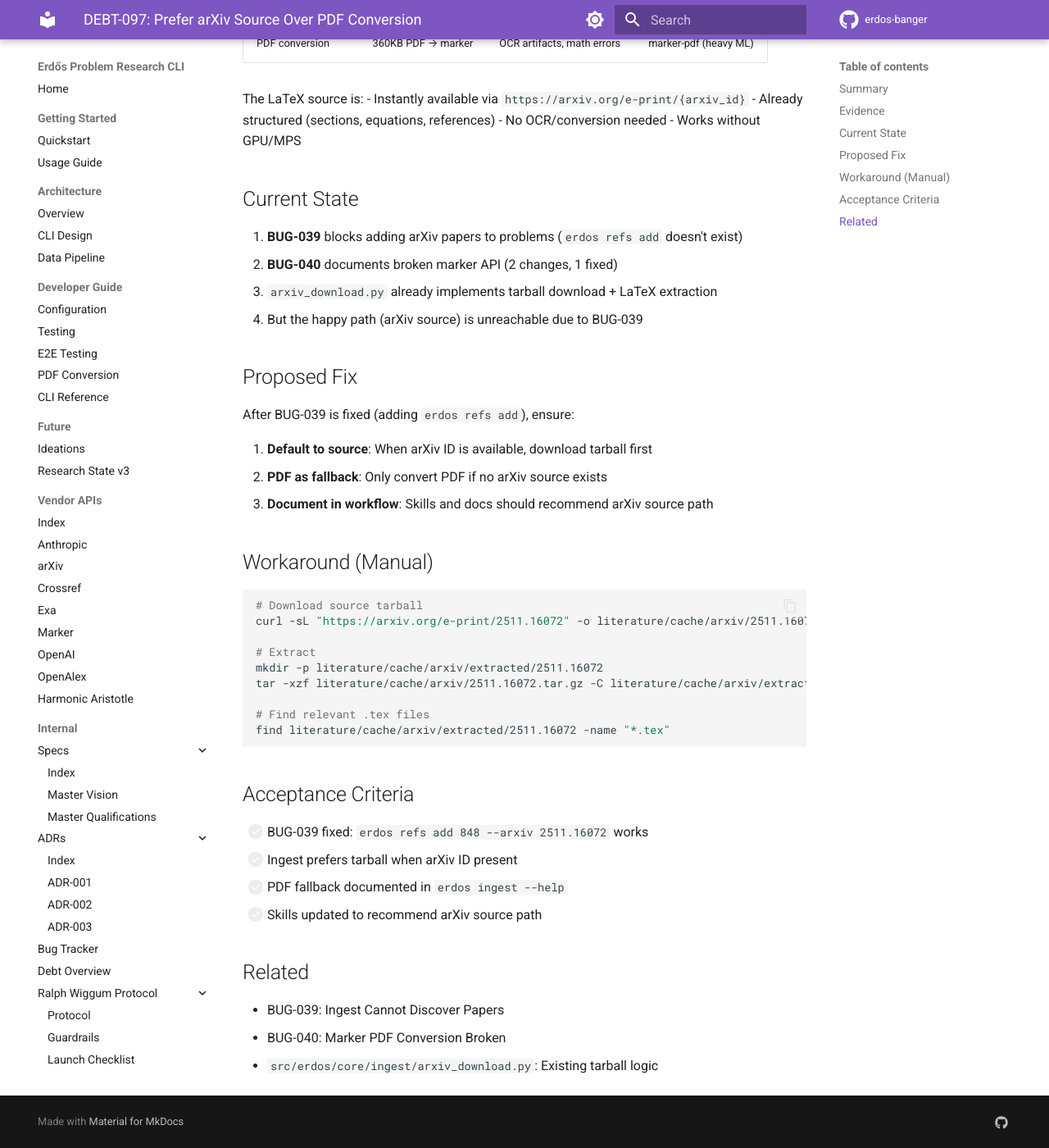
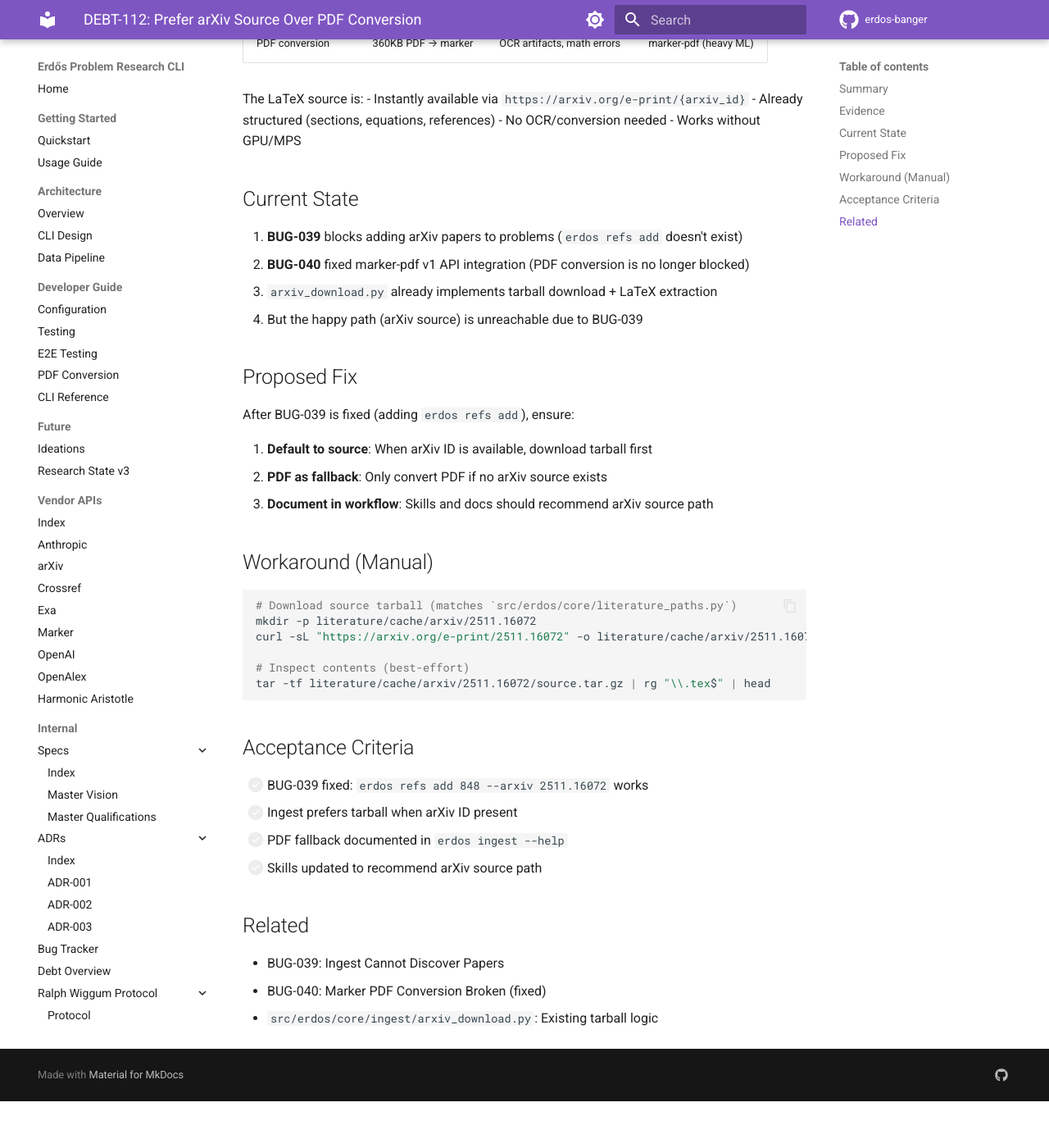
Before and after one commit to research-developer/erdos-banger, an MkDocs documentation site: the page built from docs/_debt/debt-112-prefer-arxiv-source-over-pdf.md, in a window 1280 px wide and 1400 px high, scrolled down 608 px. Shown: the whole window at 82% size. Built offline with MkDocs 1.6.1 and Material for MkDocs 9.7.7, drawn with Linux system fonts in a browser that asks for light colours; comment, search, counter and statistics services are not loaded; after the commit the page ends 1951 px from its top, so only the background shows below that; some of the changed text lies outside the part shown.

Commit message:
docs(debt): introduce DEBT-112 for preferring arXiv source over PDF conversion
- Added a new document outlining the rationale for preferring arXiv LaTeX source over PDF conversion during literature ingestion, highlighting benefits such as reduced errors and dependencies.
- Documented the current state of related bugs and proposed fixes, including the need for a new command to add arXiv references.
- Included acceptance criteria and a manual workaround for downloading arXiv source tarballs.
- Related to existing bugs (BUG-039 and BUG-040) affecting the ingestion workflow.

````diff
--- a/docs/_debt/debt-097-prefer-arxiv-source-over-pdf.md
+++ b/docs/_debt/debt-112-prefer-arxiv-source-over-pdf.md
@@ -1,7 +1,7 @@
-# DEBT-097: Prefer arXiv Source Over PDF Conversion
+# DEBT-112: Prefer arXiv Source Over PDF Conversion
 
 **Created:** 2026-01-26
-**Priority:** Medium
+**Priority:** P2
 **Component:** `erdos ingest`, `erdos.core.ingest`
 
 ## Summary
@@ -26,7 +26,7 @@ The LaTeX source is:
 ## Current State
 
 1. **BUG-039** blocks adding arXiv papers to problems (`erdos refs add` doesn't exist)
-2. **BUG-040** documents broken marker API (2 changes, 1 fixed)
+2. **BUG-040** fixed marker-pdf v1 API integration (PDF conversion is no longer blocked)
 3. `arxiv_download.py` already implements tarball download + LaTeX extraction
 4. But the happy path (arXiv source) is unreachable due to BUG-039
 
@@ -41,15 +41,12 @@ After BUG-039 is fixed (adding `erdos refs add`), ensure:
 ## Workaround (Manual)
 
 ```bash
-# Download source tarball
-curl -sL "https://arxiv.org/e-print/2511.16072" -o literature/cache/arxiv/2511.16072.tar.gz
+# Download source tarball (matches `src/erdos/core/literature_paths.py`)
+mkdir -p literature/cache/arxiv/2511.16072
+curl -sL "https://arxiv.org/e-print/2511.16072" -o literature/cache/arxiv/2511.16072/source.tar.gz
 
-# Extract
-mkdir -p literature/cache/arxiv/extracted/2511.16072
-tar -xzf literature/cache/arxiv/2511.16072.tar.gz -C literature/cache/arxiv/extracted/2511.16072
-
-# Find relevant .tex files
-find literature/cache/arxiv/extracted/2511.16072 -name "*.tex"
+# Inspect contents (best-effort)
+tar -tf literature/cache/arxiv/2511.16072/source.tar.gz | rg "\\.tex$" | head
 ```
 
 ## Acceptance Criteria
@@ -62,5 +59,5 @@ find literature/cache/arxiv/extracted/2511.16072 -name "*.tex"
 ## Related
 
 - BUG-039: Ingest Cannot Discover Papers
-- BUG-040: Marker PDF Conversion Broken
+- BUG-040: Marker PDF Conversion Broken (fixed)
 - `src/erdos/core/ingest/arxiv_download.py`: Existing tarball logic
````
Also changed, not shown: docs/_debt/debt-113-ask-response-persistence.md (renamed from docs/_debt/debt-098-ask-no-response-persistence.md, +2 -2 lines), 1 other file.
